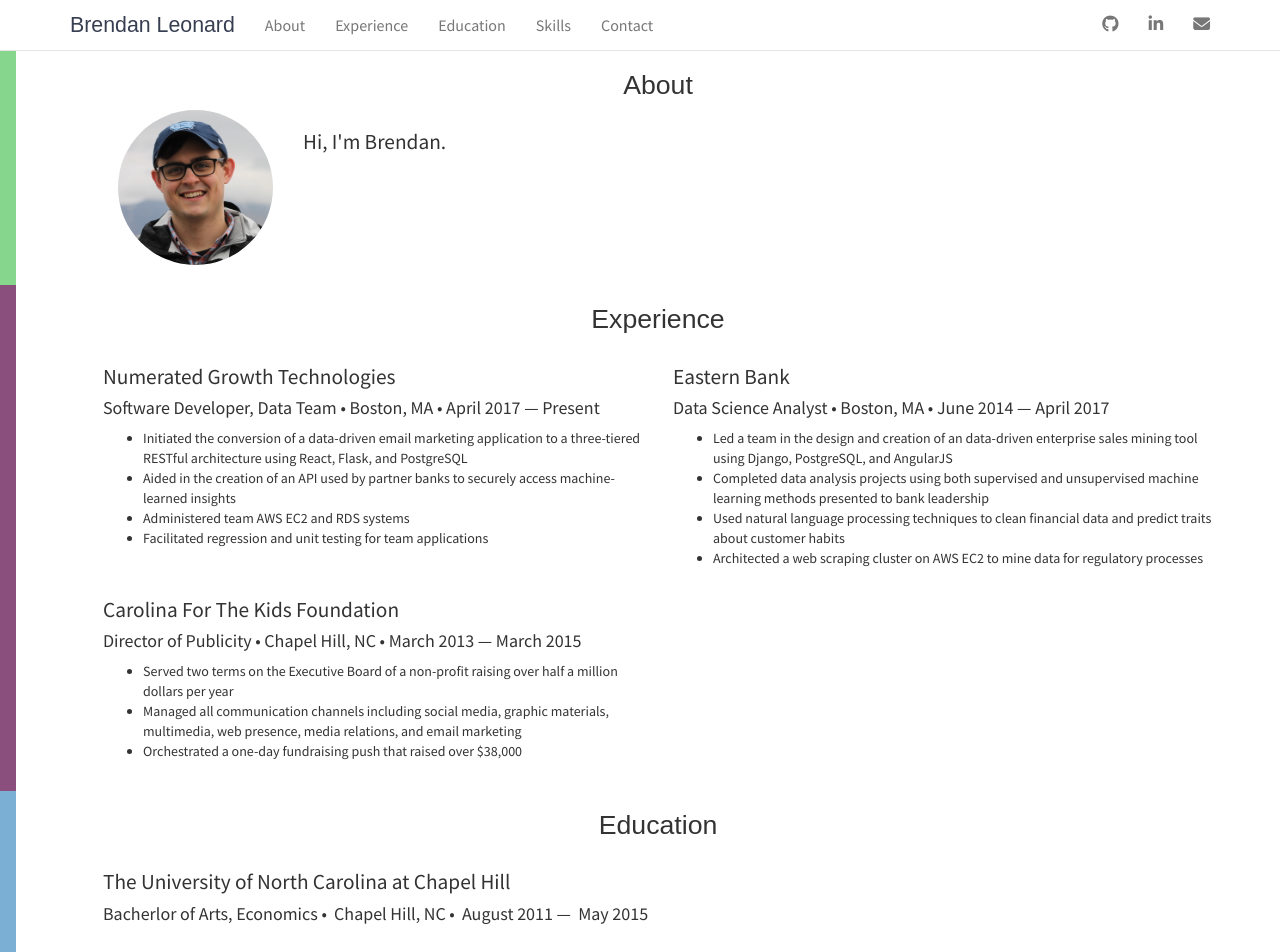
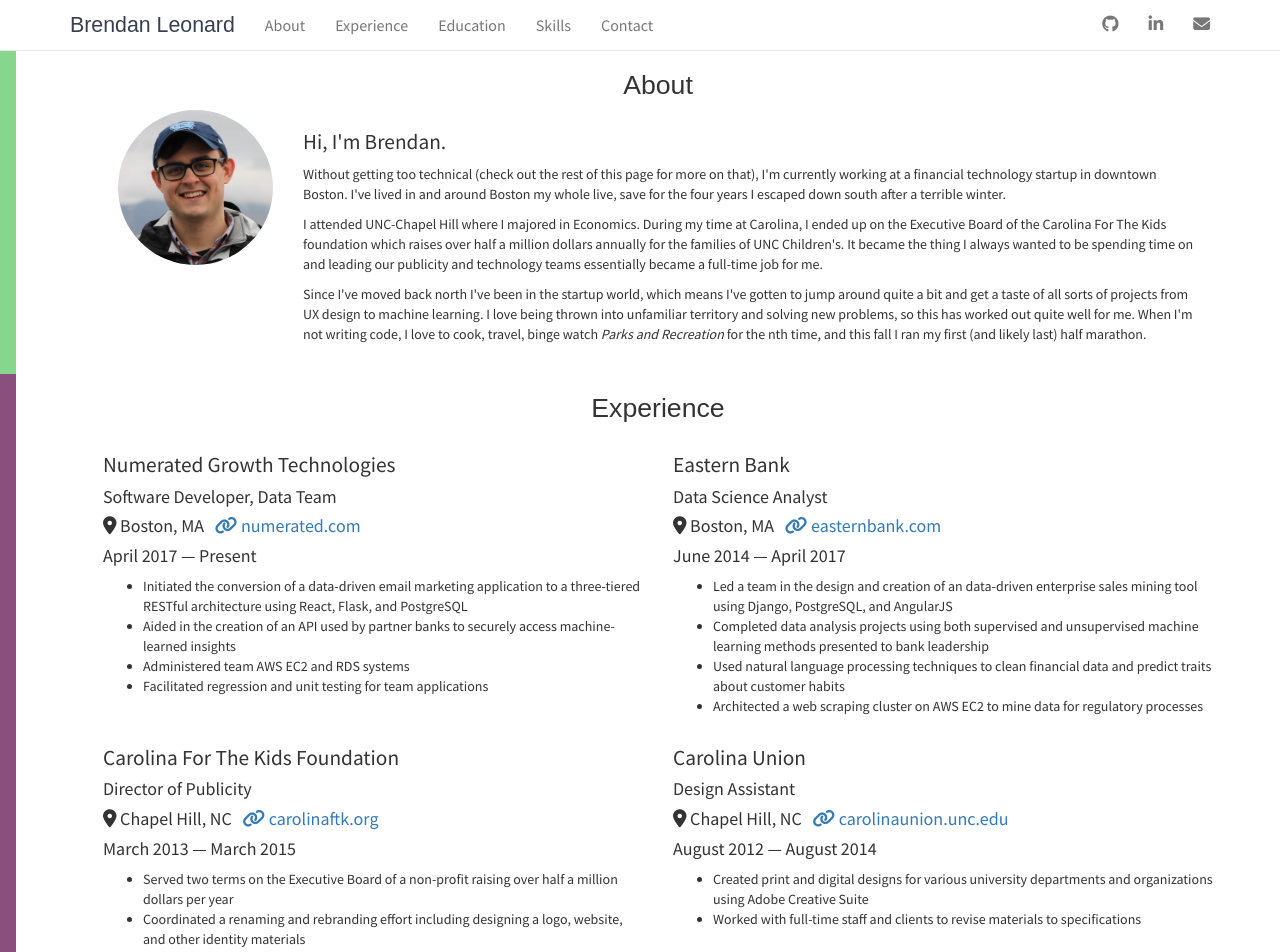
Before and after one commit to bleonard33/personal-site, a React (Create React App) app: page / in a window 1280 px wide. Shown: the top 952 px of the page. Built offline with nearby package versions, Linux system fonts and the light colour scheme; a web font is replaced by a local one.

Commit message:
An actual bio!

```diff
--- a/src/components/about.js
+++ b/src/components/about.js
@@ -11,6 +11,17 @@
       <h3 style={appStyle.subheader}>
         Hi, I'm Brendan.
       </h3>
+      <div>
+        <p>
+          Without getting too technical (check out the rest of this page for more on that), I'm currently working at a financial technology startup in downtown Boston. I've lived in and around Boston my whole live, save for the four years I escaped down south after a terrible winter.
+        </p>
+        <p>
+          I attended UNC-Chapel Hill where I majored in Economics. During my time at Carolina, I ended up on the Executive Board of the Carolina For The Kids foundation which raises over half a million dollars annually for the families of UNC Children's. It became the thing I always wanted to be spending time on and leading our publicity and technology teams essentially became a full-time job for me.
+        </p>
+        <p>
+          Since I've moved back north I've been in the startup world, which means I've gotten to jump around quite a bit and get a taste of all sorts of projects from UX design to machine learning. I love being thrown into unfamiliar territory and solving new problems, so this has worked out quite well for me. When I'm not writing code, I love to cook, travel, binge watch <i>Parks and Recreation</i> for the nth time, and this fall I ran my first (and likely last) half marathon.
+        </p>
+      </div>
     </div>
   </div>
 )
--- a/src/components/job.js
+++ b/src/components/job.js
@@ -7,10 +7,19 @@
       <h3 style={appStyle.subheader}>
         {props.job.name}
       </h3>
+      <h4>{props.job.title}</h4>
       <h4>
-        {props.job.title}&nbsp;&bull;&nbsp;
-        {props.job.location}&nbsp;&bull;&nbsp;
-        {props.job.startDate}&nbsp;&mdash;&nbsp;
+        <i className='fa fa-map-marker' />&nbsp;
+        {props.job.location}
+        &nbsp;&nbsp;&nbsp;
+        <a href={'http://' + props.job.website} target='_blank'>
+          <i className='fa fa-link' />&nbsp;
+          {props.job.website}
+        </a>
+      </h4>
+      <h4>
+        {props.job.startDate}
+        &nbsp;&mdash;&nbsp;
         {props.job.endDate}
       </h4>
       <ul>
--- a/src/data.js
+++ b/src/data.js
@@ -78,6 +78,7 @@
     startDate: 'April 2017',
     endDate: 'Present',
     location: 'Boston, MA',
+    website: 'numerated.com',
     description: [
       'Initiated the conversion of a data-driven email marketing application to a three-tiered RESTful architecture using React, Flask, and PostgreSQL',
       'Aided in the creation of an API used by partner banks to securely access machine-learned insights',
@@ -91,6 +92,7 @@
     startDate: 'June 2014',
     endDate: 'April 2017',
     location: 'Boston, MA',
+    website: 'easternbank.com',
     description: [
       'Led a team in the design and creation of an data-driven enterprise sales mining tool using Django, PostgreSQL, and AngularJS',
       'Completed data analysis projects using both supervised and unsupervised machine learning methods presented to bank leadership',
@@ -104,10 +106,24 @@
     startDate: 'March 2013',
     endDate: 'March 2015',
     location: 'Chapel Hill, NC',
+    website: 'carolinaftk.org',
     description: [
       'Served two terms on the Executive Board of a non-profit raising over half a million dollars per year',
+      'Coordinated a renaming and rebranding effort including designing a logo, website, and other identity materials',
       'Managed all communication channels including social media, graphic materials, multimedia, web presence, media relations, and email marketing',
       'Orchestrated a one-day fundraising push that raised over $38,000',
+    ]
+  },
+  {
+    name: 'Carolina Union',
+    title: 'Design Assistant',
+    startDate: 'August 2012',
+    endDate: 'August 2014',
+    location: 'Chapel Hill, NC',
+    website: 'carolinaunion.unc.edu',
+    description: [
+      'Created print and digital designs for various university departments and organizations using Adobe Creative Suite',
+      'Worked with full-time staff and clients to revise materials to specifications'
     ]
   }
 ]
```
Also changed, not shown: 7 other files (tests, documents, lock files or other folders).
